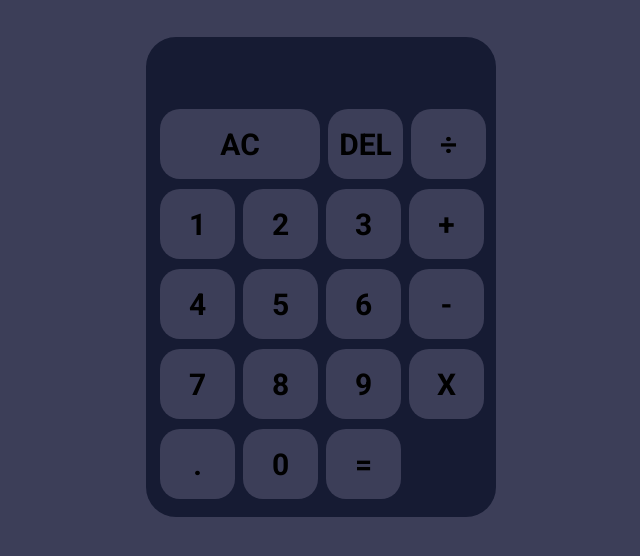
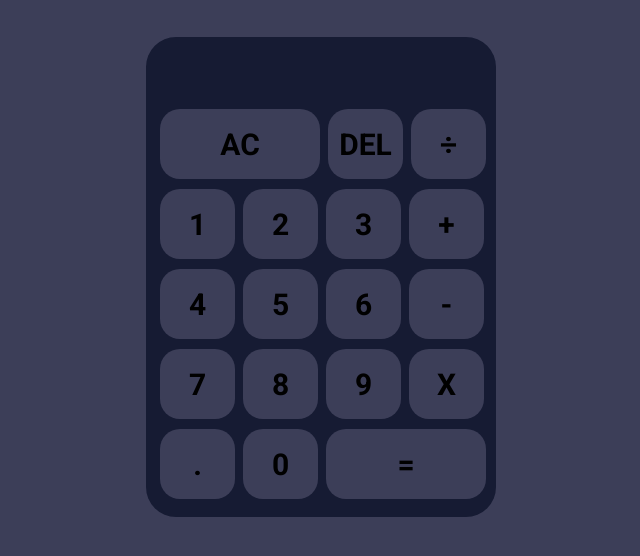
Before and after one commit to the-Exalter/caculator, a plain HTML site: page index.html in a window 1280 px wide. Shown: the part 114-670 px from the top of the page, without its empty margins (319-959 px from the left). Drawn offline with nearby package versions, Linux system fonts and the light colour scheme.

Commit message:
Update style.css

```diff
--- a/style.css
+++ b/style.css
@@ -34,7 +34,7 @@ button:hover {
     background-color: #474973;
 }
 
-#ac, #\= {
+#ac, #equal {
     width: 160px;
 }
 #opt {
```
